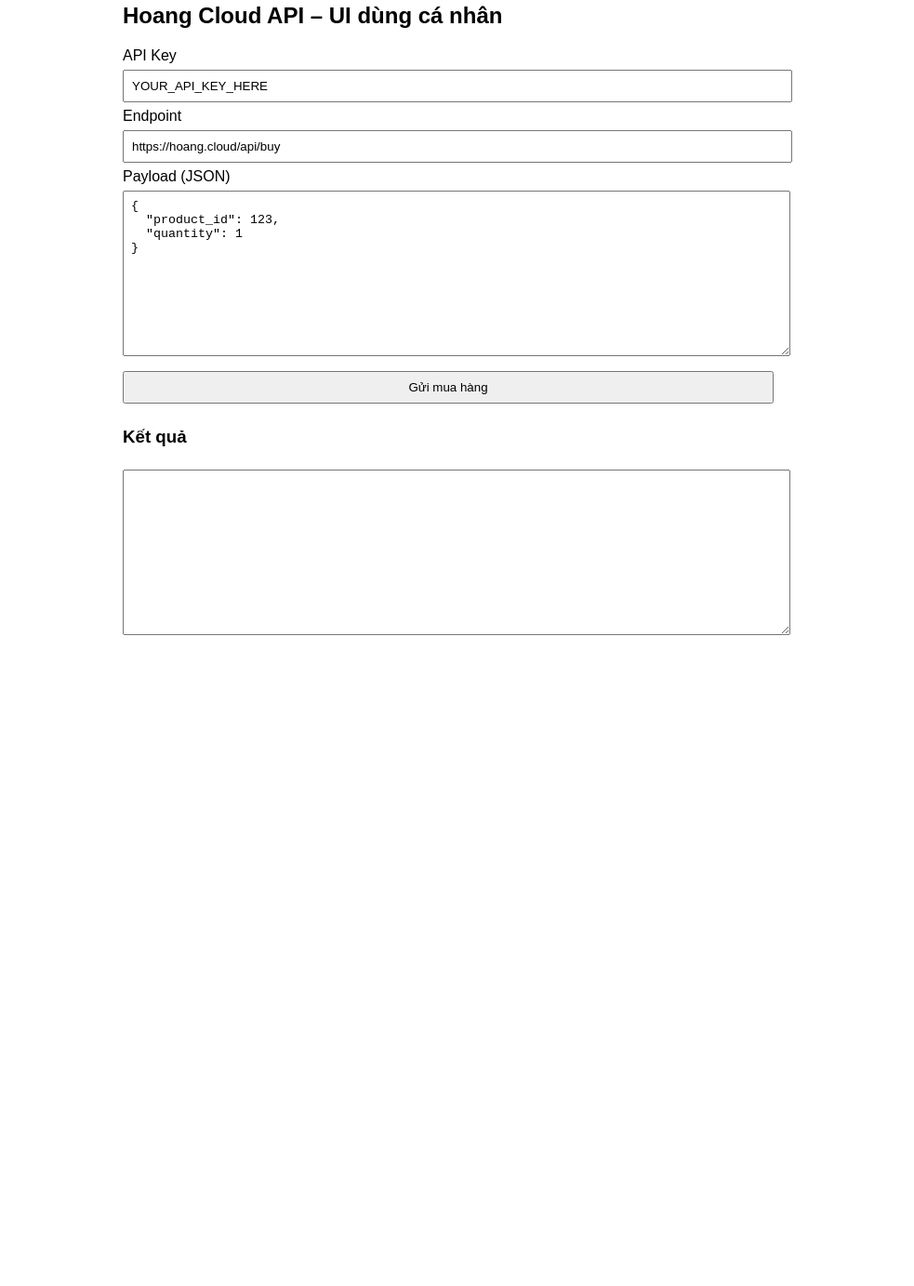
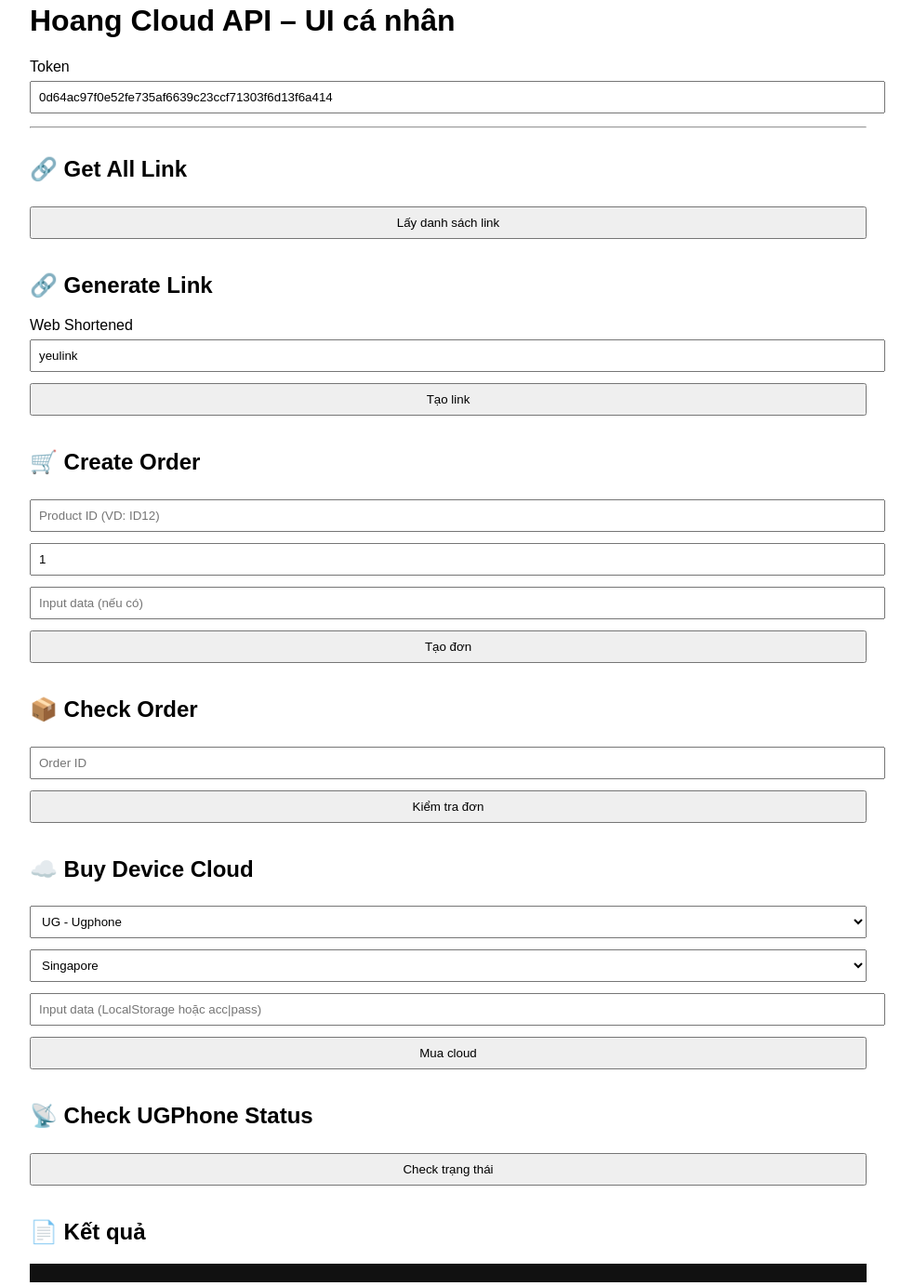
Before and after one commit to kemhi88-hue/toolmuahang, a plain HTML site: page index.html in a window 1280 px wide. Shown: the part 37-1420 px from the top of the page at 93% size, without its empty margins (158-1141 px from the left). Before the commit the page ends 800 px from the top, so only its background shows below. Drawn offline with Linux system fonts and the light colour scheme.

Commit message:
Update index.html

```diff
--- a/index.html
+++ b/index.html
@@ -2,69 +2,83 @@
 <html lang="vi">
 <head>
   <meta charset="UTF-8">
-  <title>Hoang Cloud - Mua hàng</title>
+  <title>Hoang Cloud API Tool</title>
   <style>
     body {
       font-family: Arial;
-      max-width: 700px;
+      max-width: 900px;
       margin: auto;
       padding: 20px;
     }
-    input, textarea, button {
+    h2 { margin-top: 30px; }
+    input, textarea, select, button {
       width: 100%;
       margin: 6px 0;
       padding: 8px;
     }
-    textarea { height: 160px; }
+    textarea { height: 120px; }
     button { cursor: pointer; }
+    pre {
+      background: #111;
+      color: #0f0;
+      padding: 10px;
+      overflow-x: auto;
+    }
   </style>
 </head>
 <body>
 
-<h2>Hoang Cloud API – UI dùng cá nhân</h2>
+<h1>Hoang Cloud API – UI cá nhân</h1>
 
-<label>API Key</label>
-<input id="apiKey" value="YOUR_API_KEY_HERE">
+<label>Token</label>
+<input id="token" value="0d64ac97f0e52fe735af6639c23ccf71303f6d13f6a414">
 
-<label>Endpoint</label>
-<input id="endpoint" value="https://hoang.cloud/api/buy">
+<hr>
 
-<label>Payload (JSON)</label>
-<textarea id="payload">
-{
-  "product_id": 123,
-  "quantity": 1
-}
-</textarea>
+<h2>🔗 Get All Link</h2>
+<button onclick="getAllLink()">Lấy danh sách link</button>
 
-<button onclick="callApi()">Gửi mua hàng</button>
+<h2>🔗 Generate Link</h2>
+<label>Web Shortened</label>
+<input id="web_shortened" value="yeulink">
+<button onclick="generateLink()">Tạo link</button>
 
-<h3>Kết quả</h3>
-<textarea id="result"></textarea>
+<h2>🛒 Create Order</h2>
+<input id="product_id" placeholder="Product ID (VD: ID12)">
+<input id="quantity" type="number" value="1">
+<input id="input_data" placeholder="Input data (nếu có)">
+<button onclick="createOrder()">Tạo đơn</button>
+
+<h2>📦 Check Order</h2>
+<input id="order_id" placeholder="Order ID">
+<button onclick="checkOrder()">Kiểm tra đơn</button>
+
+<h2>☁️ Buy Device Cloud</h2>
+<select id="cloud_id">
+  <option value="UG">UG - Ugphone</option>
+  <option value="VS">VS - Vsphone</option>
+  <option value="VM">VM - Vmos Cloud</option>
+</select>
+
+<select id="server">
+  <option value="SG">Singapore</option>
+  <option value="HK">Hong Kong</option>
+  <option value="JP">Japan</option>
+  <option value="DE">Germany</option>
+  <option value="US">America</option>
+</select>
+
+<input id="cloud_input" placeholder="Input data (LocalStorage hoặc acc|pass)">
+<button onclick="buyCloud()">Mua cloud</button>
+
+<h2>📡 Check UGPhone Status</h2>
+<button onclick="checkUG()">Check trạng thái</button>
+
+<h2>📄 Kết quả</h2>
+<pre id="result"></pre>
 
 <script>
-async function callApi() {
-  try {
-    const res = await fetch(
-      document.getElementById('endpoint').value,
-      {
-        method: "POST",
-        headers: {
-          "Content-Type": "application/json",
-          "Authorization": "Bearer " + document.getElementById('apiKey').value
-        },
-        body: document.getElementById('payload').value
-      }
-    );
+const API = "https://hoang.cloud/dev";
 
-    const data = await res.json();
-    document.getElementById('result').value =
-      JSON.stringify(data, null, 2);
-  } catch (e) {
-    document.getElementById('result').value = e.toString();
-  }
-}
-</script>
-
-</body>
-</html>
+function show(data) {
+  do
```
